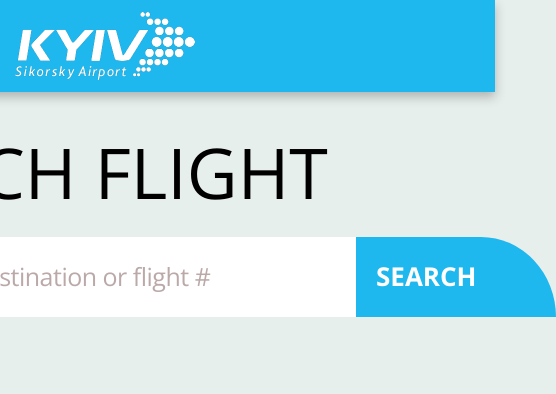
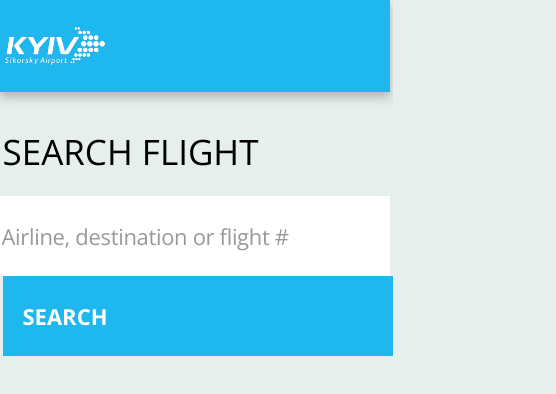
Before and after one commit to MVprogramm/airport_board, a React app: page / in a window 390 px wide. Shown: the top 394 px of the page, 556 px wide, since content can reach past the window. Built offline with nearby package versions, Linux system fonts and the light colour scheme.

Commit message:
add adaptive layout

```diff
--- a/src/app.scss
+++ b/src/app.scss
@@ -1,4 +1,5 @@
 @import './utils/variables.scss';
+@import './utils/mixins.scss';
 
 main {
   display: flex;
@@ -9,7 +10,7 @@
 .header {
   height: 92px;
   width: 100vw;
-  min-width: 600px;
+  min-width: $minWidth;
   background-color: $blueColor;
   box-shadow: 0 5px 10px rgb(37 40 41 / 30%);
   &__logo {
@@ -21,5 +22,12 @@
     background-position: center;
     margin-top: -9px;
     margin-left: 120px;
+    cursor: pointer;
+
+    @include onTablet {
+      margin-left: 5px;
+      width: 100px;
+      min-width: 50px;
+    }
   }
 }
--- a/src/components/search/search.scss
+++ b/src/components/search/search.scss
@@ -1,4 +1,5 @@
 @import '../../utils/variables.scss';
+@import '../../utils/mixins.scss';
 
 .search {
   display: flex;
@@ -10,11 +11,25 @@
     font-weight: 300;
     text-transform: uppercase;
     margin: 40px 0 24px -18px;
+
+    @include onTablet {
+      width: 100vw;
+      min-width: $minWidth;
+      font-size: 35px;
+      margin-left: 5px;
+    }
   }
 
   &__form {
     display: flex;
     margin-left: -18px;
+
+    @include onTablet {
+      flex-direction: column;
+      width: 100vw;
+      min-width: $minWidth;
+      margin-left: 5px;
+    }
   }
 
   &__icon {
@@ -25,15 +40,25 @@
     background-position: center;
     background-size: 48px;
     background-repeat: no-repeat;
+
+    @include onTablet {
+      width: 0;
+      height: 0;
+    }
   }
 
   &__input {
-    width: 470px;
+    width: 473px;
     height: 80px;
     border: none;
     font-size: 22px;
     color: #000000;
-    opacity: 1;
+    margin-left: -3px;
+
+    @include onTablet {
+      min-width: $minWidth;
+      width: 100vw;
+    }
 
     &:focus {
       outline: none;
@@ -41,9 +66,13 @@
 
     &::placeholder {
       font-size: 25px;
-      letter-spacing: -0.02em;
-      color: #af9b9a;
-      opacity: 0.85;
+      font-weight: 400;
+      letter-spacing: -0.015em;
+      color: #9b989a;
+
+      @include onTablet {
+        font-size: 22px;
+      }
     }
   }
 
@@ -59,6 +88,13 @@
     background-color: $blueColor;
     transition: border-top-right-radius 300ms;
 
+    @include onTablet {
+      width: 100vw;
+      min-width: 50px;
+      font-size: 22px;
+      height: 80px;
+    }
+
     &:hover {
       cursor: pointer;
     }
@@ -72,6 +108,11 @@
       width: 75px;
       border-top-right-radius: 100%;
 
+      @include onTablet {
+        width: 0;
+        height: 0;
+      }
+
       &:hover {
         border-top-right-radius: 50%;
         transition: border-top-right-radius 300ms;
@@ -79,5 +120,4 @@
       }
     }
   }
-
 }
--- a/src/index.html
+++ b/src/index.html
@@ -5,7 +5,7 @@
     <meta name="viewport" content="width=device-width, initial-scale=1.0" />
     <link rel="preconnect" href="https://fonts.googleapis.com">
     <link rel="preconnect" href="https://fonts.gstatic.com" crossorigin>
-    <link href="https://fonts.googleapis.com/css2?family=Open+Sans:wght@300;700&display=swap" rel="stylesheet">
+    <link href="https://fonts.googleapis.com/css2?family=Open+Sans:wght@300;400;700&display=swap" rel="stylesheet">
     <title>Airport Board</title>
     <link
       rel="stylesheet"
--- a/src/utils/mixins.scss
+++ b/src/utils/mixins.scss
@@ -0,0 +1,5 @@
+@mixin onTablet {
+  @media (max-width: 780px) {
+    @content;
+  }
+}
--- a/src/utils/variables.scss
+++ b/src/utils/variables.scss
@@ -1 +1,2 @@
 $blueColor: #1eb7ee;
+$minWidth: 50px;
```
Also changed, not shown: 1 other file (tests, documents, lock files or other folders).
